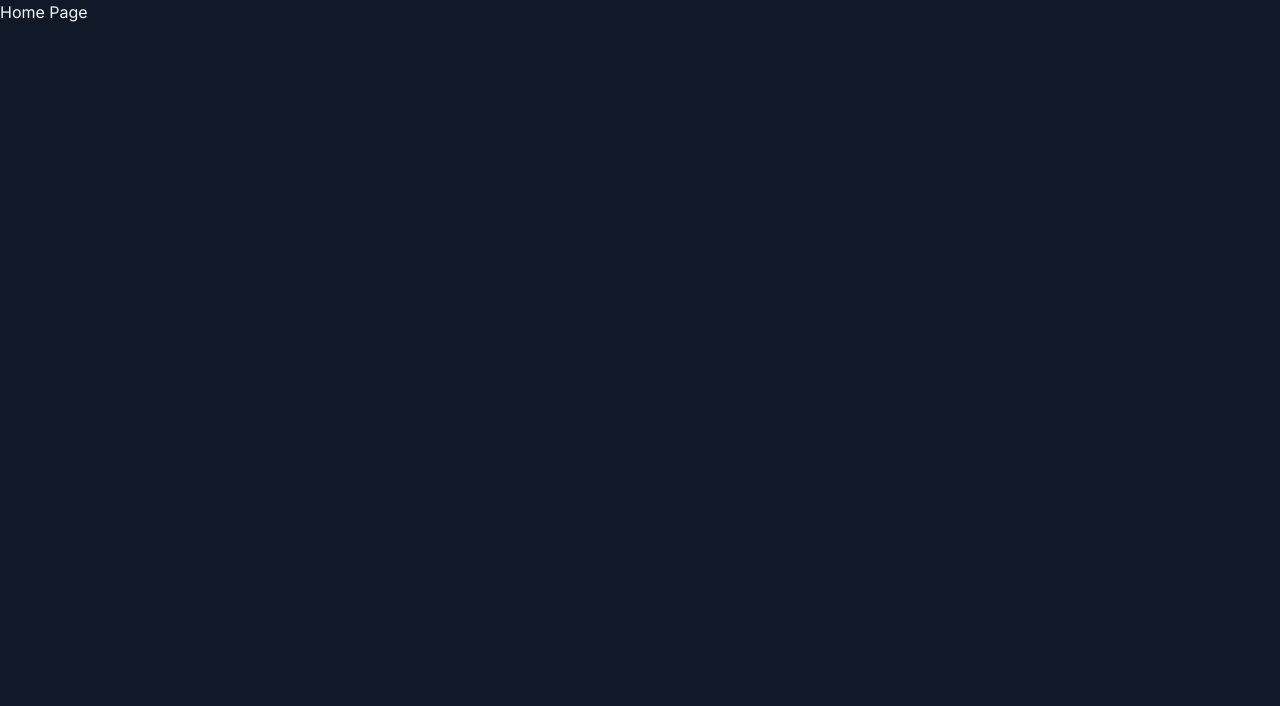
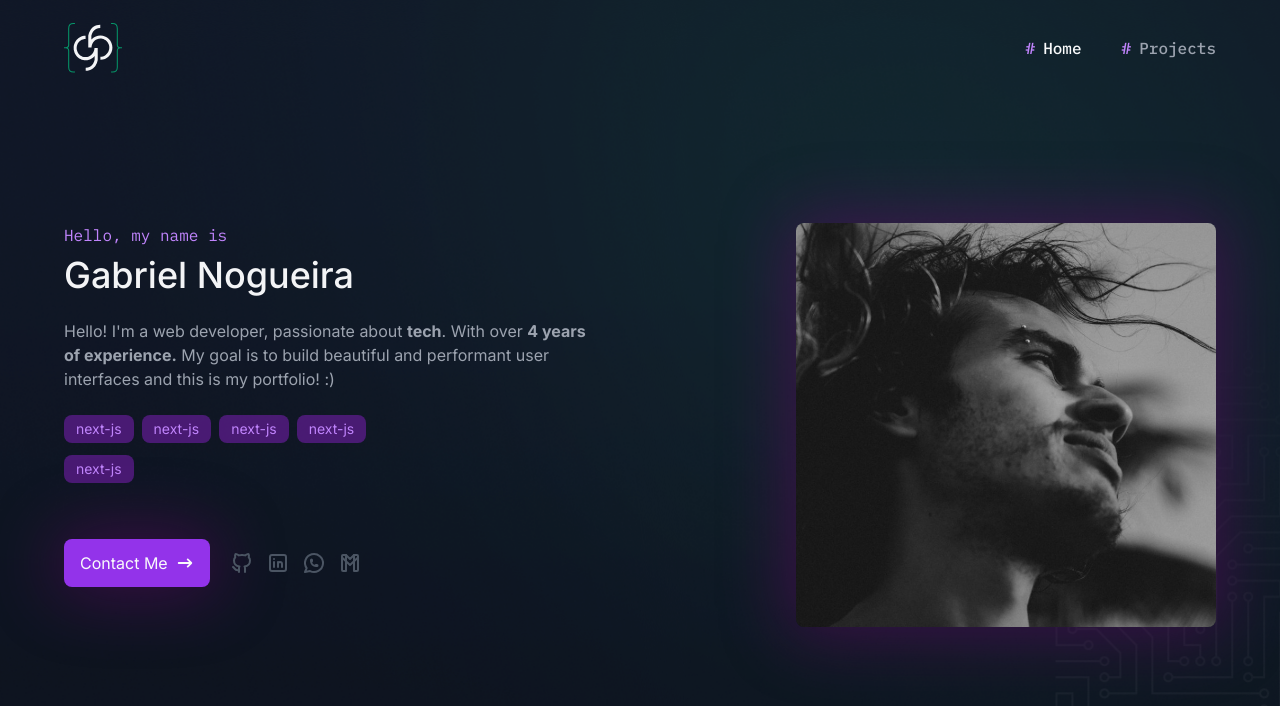
Before and after one commit to bbynog/portfolio, a Next.js app: page / in a window 1280 px wide. Shown: the top 706 px of the page. Built offline with nearby package versions, Linux system fonts and the light colour scheme.

Commit message:
Changed profile pic created mocked hero section

```diff
--- /dev/null
+++ b/app/components/Button/index.tsx
@@ -0,0 +1,18 @@
+import { cn } from '@/app/lib/utils';
+import { ButtonHTMLAttributes } from 'react';
+
+type ButtonProps = ButtonHTMLAttributes<HTMLButtonElement>;
+
+export const Button = ({ children, className, ...props }: ButtonProps) => {
+  return (
+    <button
+      {...props}
+      className={cn(
+        'flex w-max items-center justify-center gap-2 rounded-lg bg-purple-600 px-4 py-3 text-gray-50 transition-all hover:bg-purple-500 disabled:opacity-50',
+        className,
+      )}
+    >
+      {children}
+    </button>
+  );
+};
--- /dev/null
+++ b/app/components/Header/NavItem.tsx
@@ -0,0 +1,27 @@
+import { cn } from '@/app/lib/utils';
+import Link from 'next/link';
+import { usePathname } from 'next/navigation';
+
+type NavItemProps = {
+  label: string;
+  href: string;
+};
+
+export const NavItem = ({ label, href }: NavItemProps) => {
+  const pathname = usePathname();
+
+  const isActive = pathname === href;
+
+  return (
+    <Link
+      href={href}
+      className={cn(
+        'flex items-center gap-2 font-mono font-medium text-gray-400',
+        isActive && 'text-gray-50',
+      )}
+    >
+      <span className='text-purple-400'>#</span>
+      {label}
+    </Link>
+  );
+};
--- /dev/null
+++ b/app/components/Header/index.tsx
@@ -0,0 +1,36 @@
+import Image from 'next/image';
+import Link from 'next/link';
+import { NavItem } from './NavItem';
+
+const NAV_ITEMS = [
+  {
+    label: 'Home',
+    href: '/',
+  },
+  {
+    label: 'Projects',
+    href: '/projects',
+  },
+];
+
+export const Header = () => {
+  return (
+    <header className='absolute top-0 z-10 flex h-24 w-full items-center justify-center'>
+      <div className='container flex items-center justify-between'>
+        <Link href={'/'}>
+          <Image
+            width={58}
+            height={49}
+            src={'/images/logo.svg'}
+            alt='Logo Gabriel Nogueira Dev'
+          />
+        </Link>
+        <nav className='flex items-center gap-4 sm:gap-10'>
+          {NAV_ITEMS.map((item) => (
+            <NavItem {...item} key={item.label} />
+          ))}
+        </nav>
+      </div>
+    </header>
+  );
+};
--- /dev/null
+++ b/app/components/TechBadge/index.tsx
@@ -0,0 +1,11 @@
+type TechBadgeProps = {
+  name: string;
+};
+
+export const TechBadge = ({ name }: TechBadgeProps) => {
+  return (
+    <span className='rounded-lg bg-purple-900/80 px-3 py-1 text-sm text-purple-400'>
+      {name}
+    </span>
+  );
+};
--- /dev/null
+++ b/app/components/pages/HeroSection/index.tsx
@@ -0,0 +1,83 @@
+import Image from 'next/image';
+import { TechBadge } from '../../TechBadge';
+import { Button } from '../../Button';
+
+import { HiArrowNarrowDown, HiArrowNarrowRight } from 'react-icons/hi';
+import {
+  TbBrandGithub,
+  TbBrandLinkedin,
+  TbBrandWhatsapp,
+  TbBrandGmail,
+} from 'react-icons/tb';
+import { useWindowSize } from '@/app/hooks/useWindowSize';
+
+const MOCK_CONTACTS = [
+  {
+    url: 'https://github.com',
+    icon: <TbBrandGithub />,
+  },
+  {
+    url: 'https://linkedin.com',
+    icon: <TbBrandLinkedin />,
+  },
+  {
+    url: 'https://whatsapp.com',
+    icon: <TbBrandWhatsapp />,
+  },
+  {
+    url: 'https://gmail.com',
+    icon: <TbBrandGmail />,
+  },
+];
+
+export const HeroSection = () => {
+  return (
+    <section className='lg-pb-[110px] flex w-full flex-col justify-end bg-hero-image bg-cover bg-center bg-no-repeat py-32 pb-10 sm:pb-32 lg:h-[755px]'>
+      <div className='container flex flex-col-reverse items-start justify-between lg:flex-row'>
+        <div className='w-full lg:max-w-[530px]'>
+          <p className='pt-2 font-mono text-purple-400 lg:pt-0'>
+            Hello, my name is
+          </p>
+          <h2 className='pt-2 text-4xl font-medium'>Gabriel Nogueira</h2>
+
+          <p className='py-6 text-sm text-gray-400 sm:text-base'>
+            Hello! I'm a web developer, passionate about <b>tech</b>. With over{' '}
+            <b>4 years of experience.</b> My goal is to build beautiful and
+            performant user interfaces and this is my portfolio! :)
+          </p>
+          <div className='flex flex-wrap gap-x-2 gap-y-3 lg:max-w-[340px]'>
+            {Array.from({ length: 5 }).map((_, index) => (
+              <TechBadge name='next-js' key={`tech-badge-${index}`} />
+            ))}
+          </div>
+          <div className='mt-6 flex flex-row items-center gap-5 lg:mt-10'>
+            <Button className='shadow-button'>
+              Contact Me
+              <HiArrowNarrowRight size={18} />
+            </Button>
+
+            <div className='flex h-20 items-center gap-3 text-2xl text-gray-600'>
+              {MOCK_CONTACTS.map((contact, index) => (
+                <a
+                  href={contact.url}
+                  target='_blank'
+                  className='transition-colors hover:text-gray-100'
+                  key={`contact-${index}`}
+                >
+                  {contact.icon}
+                </a>
+              ))}
+            </div>
+          </div>
+        </div>
+        <Image
+          width={420}
+          height={404}
+          src={'/images/profile-pic.jpeg'}
+          alt='Gabriel Nogueira Profile Picture'
+          className='mb-6 h-[300px] w-[300px] rounded-lg object-cover shadow-button lg:mb-0 lg:h-[404px] lg:w-[420px]'
+        />
+      </div>
+    </section>
+  );
+};
--- /dev/null
+++ b/app/hooks/useWindowSize.tsx
@@ -0,0 +1,29 @@
+import { useEffect, useState } from 'react';
+
+export const useWindowSize = () => {
+  const [windowSize, setWindowSize] = useState<{
+    width: number | undefined;
+    height: number | undefined;
+  }>({
+    width: undefined,
+    height: undefined,
+  });
+
+  useEffect(() => {
+    function handleResize() {
+      setWindowSize({
+        width: window.innerWidth,
+        height: window.innerHeight,
+      });
+    }
+
+    window.addEventListener('resize', handleResize);
+
+    handleResize();
+
+    // Remove event listener on cleanup
+    return () => window.removeEventListener('resize', handleResize);
+  }, []);
+
+  return windowSize;
+};
--- a/app/layout.tsx
+++ b/app/layout.tsx
@@ -1,6 +1,9 @@
+'use client';
+
 import { Inter, IBM_Plex_Mono } from 'next/font/google';
 import './globals.css';
 import { ReactNode } from 'react';
+import { Header } from './components/Header';
 
 const inter = Inter({
   variable: '--font-inter',
@@ -16,7 +19,10 @@ const plexMono = IBM_Plex_Mono({
 export default function RootLayout({ children }: { children: ReactNode }) {
   return (
     <html lang='pt-BR' className={`${inter.variable} ${plexMono.variable}`}>
-      <body>{children}</body>
+      <body>
+        <Header />
+        {children}
+      </body>
     </html>
   );
 }
--- /dev/null
+++ b/app/lib/utils.ts
@@ -0,0 +1,6 @@
+import { ClassValue, clsx } from 'clsx';
+import { twMerge } from 'tailwind-merge';
+
+export const cn = (...inputs: ClassValue[]) => {
+  return twMerge(clsx(inputs));
+};
--- a/app/page.tsx
+++ b/app/page.tsx
@@ -1,7 +1,9 @@
+import { HeroSection } from './components/pages/HeroSection';
+
 export default async function Home() {
   return (
     <>
-      <h1>Home Page</h1>
+      <HeroSection />
     </>
   );
 }
```
Also changed, not shown: public/images/profile-pic.jpeg (added), public/images/profile-pic.png (deleted).
